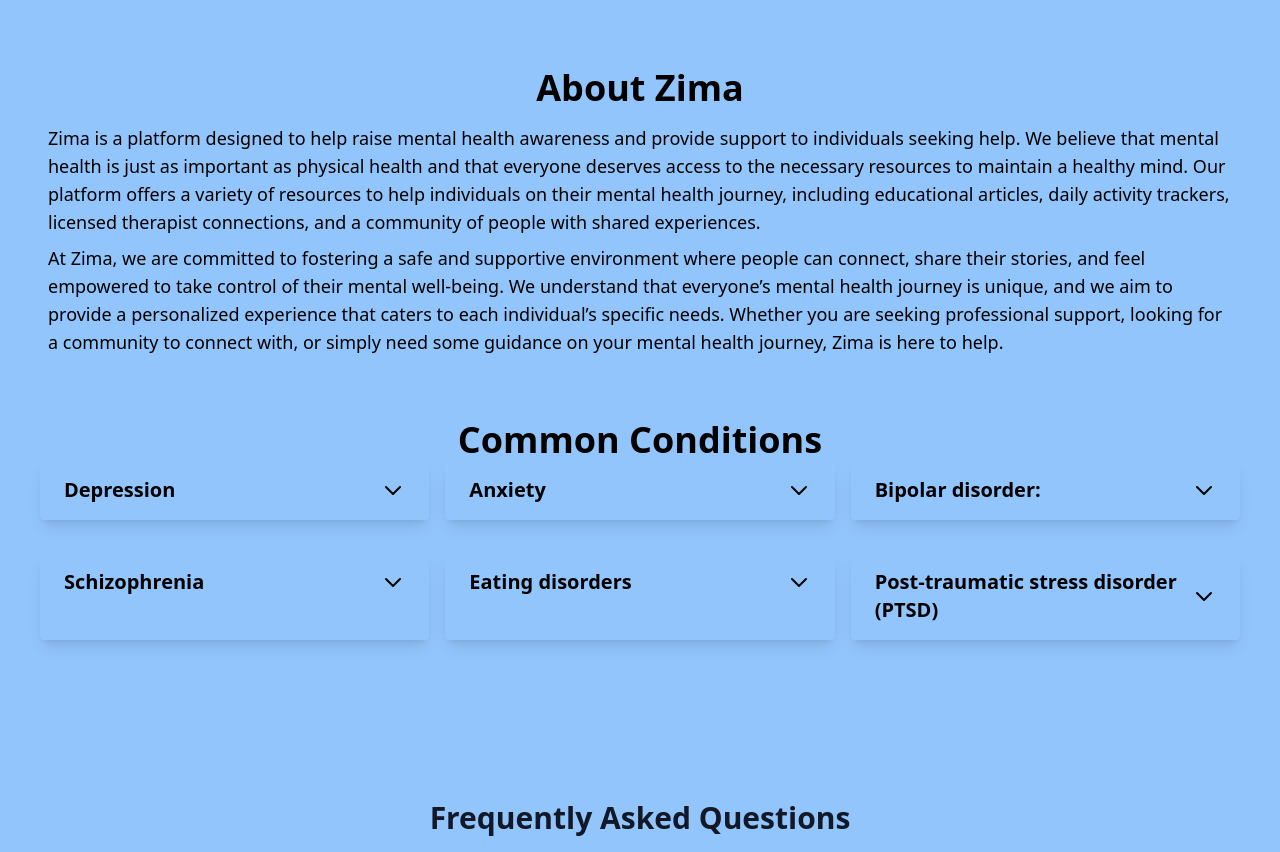
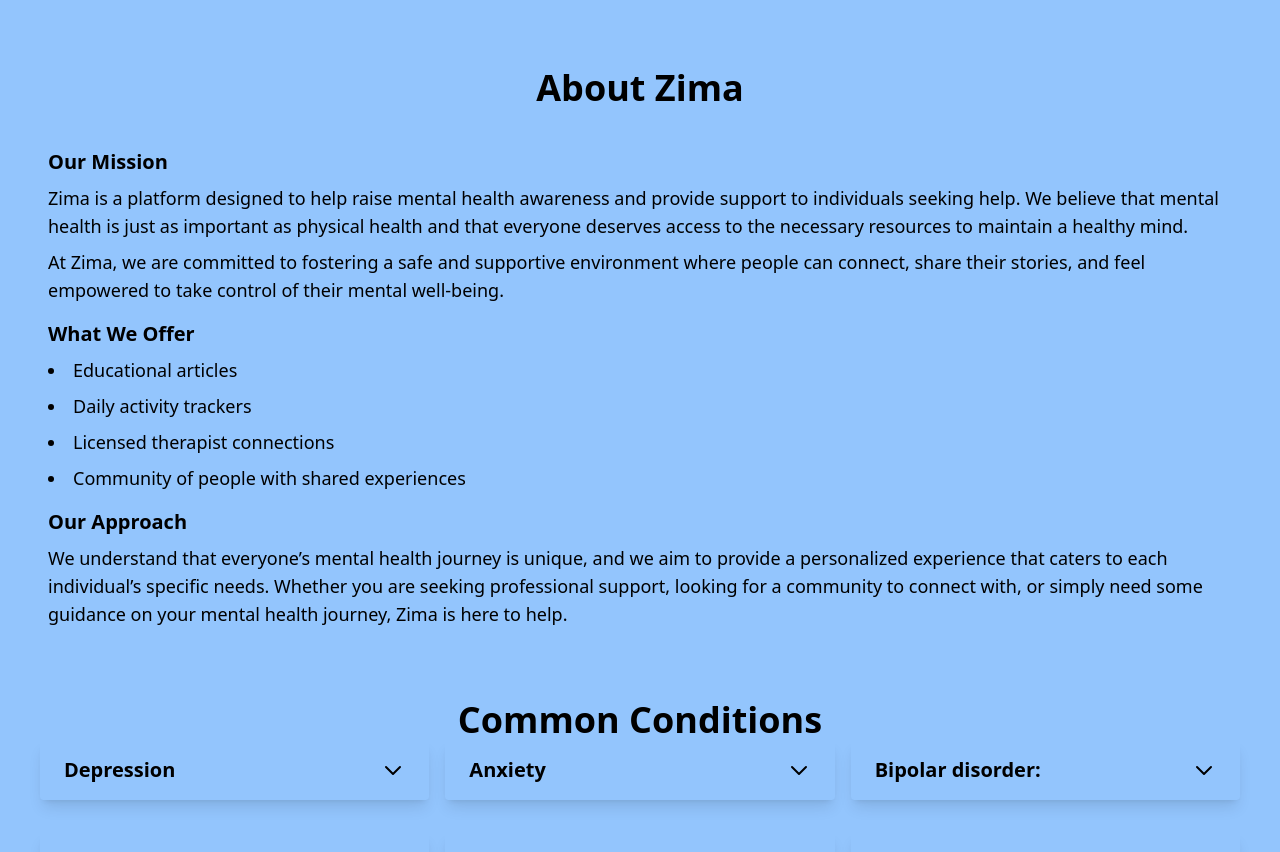
Before and after one commit to apella1/zima-ui, a React (Vite) app: page / in a window 1280 px wide. Shown: the part 880-1732 px from the top of the page. Built offline with nearby package versions, Linux system fonts and the light colour scheme.

Commit message:
changed styling, about more condensed

```diff
--- a/src/components/about/About.tsx
+++ b/src/components/about/About.tsx
@@ -1,30 +1,36 @@
 export {};
+
+
 
 export default function About() {
   return (
     <section id="about" className="flex flex-col p-6">
-      <h3 className="self-center text-4xl font-bold">About Zima</h3>
+      <h3 className="self-center text-4xl font-bold mb-4">About Zima</h3>
       <div className="p-2">
-        <p className="my-2 text-lg">
-          Zima is a platform designed to help raise mental health awareness and
-          provide support to individuals seeking help. We believe that mental
-          health is just as important as physical health and that everyone
-          deserves access to the necessary resources to maintain a healthy mind.
-          Our platform offers a variety of resources to help individuals on
-          their mental health journey, including educational articles, daily
-          activity trackers, licensed therapist connections, and a community of
-          people with shared experiences.{" "}
-        </p>
-        <p className="my-2 text-lg">
-          At Zima, we are committed to fostering a safe and supportive
-          environment where people can connect, share their stories, and feel
-          empowered to take control of their mental well-being. We understand
-          that everyone’s mental health journey is unique, and we aim to provide
-          a personalized experience that caters to each individual’s specific
-          needs. Whether you are seeking professional support, looking for a
-          community to connect with, or simply need some guidance on your mental
-          health journey, Zima is here to help.
-        </p>
+        <div className="my-4">
+          <h4 className="text-xl font-bold mb-2">Our Mission</h4>
+          <p className="text-lg mb-2">
+            Zima is a platform designed to help raise mental health awareness and provide support to individuals seeking help. We believe that mental health is just as important as physical health and that everyone deserves access to the necessary resources to maintain a healthy mind.
+          </p>
+          <p className="text-lg mb-2">
+            At Zima, we are committed to fostering a safe and supportive environment where people can connect, share their stories, and feel empowered to take control of their mental well-being.
+          </p>
+        </div>
+        <div className="my-4">
+          <h4 className="text-xl font-bold mb-2">What We Offer</h4>
+          <ul className="list-disc list-inside">
+            <li className="text-lg mb-2">Educational articles</li>
+            <li className="text-lg mb-2">Daily activity trackers</li>
+            <li className="text-lg mb-2">Licensed therapist connections</li>
+            <li className="text-lg mb-2">Community of people with shared experiences</li>
+          </ul>
+        </div>
+        <div className="my-4">
+          <h4 className="text-xl font-bold mb-2">Our Approach</h4>
+          <p className="text-lg mb-2">
+            We understand that everyone’s mental health journey is unique, and we aim to provide a personalized experience that caters to each individual’s specific needs. Whether you are seeking professional support, looking for a community to connect with, or simply need some guidance on your mental health journey, Zima is here to help.
+          </p>
+        </div>
       </div>
     </section>
   );
```
